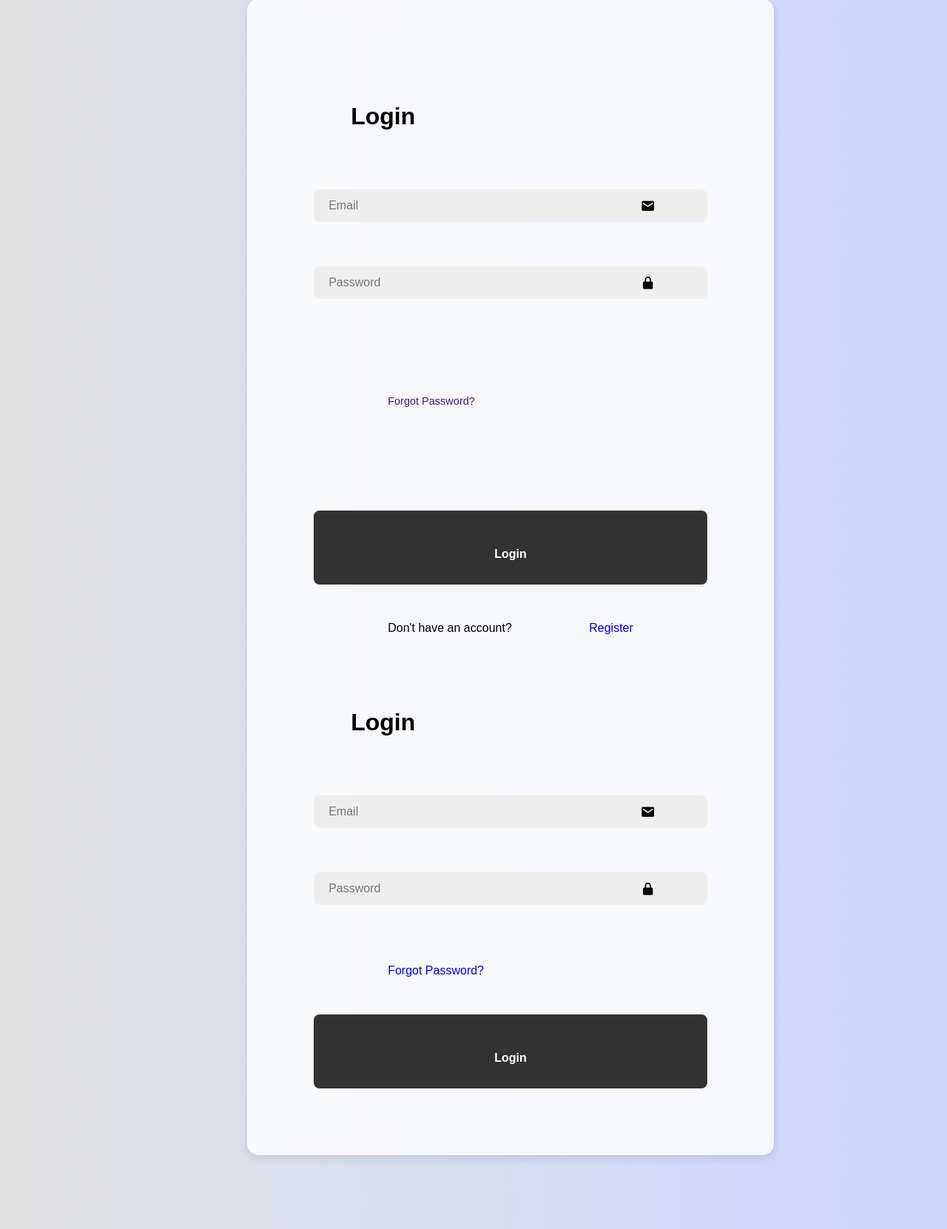
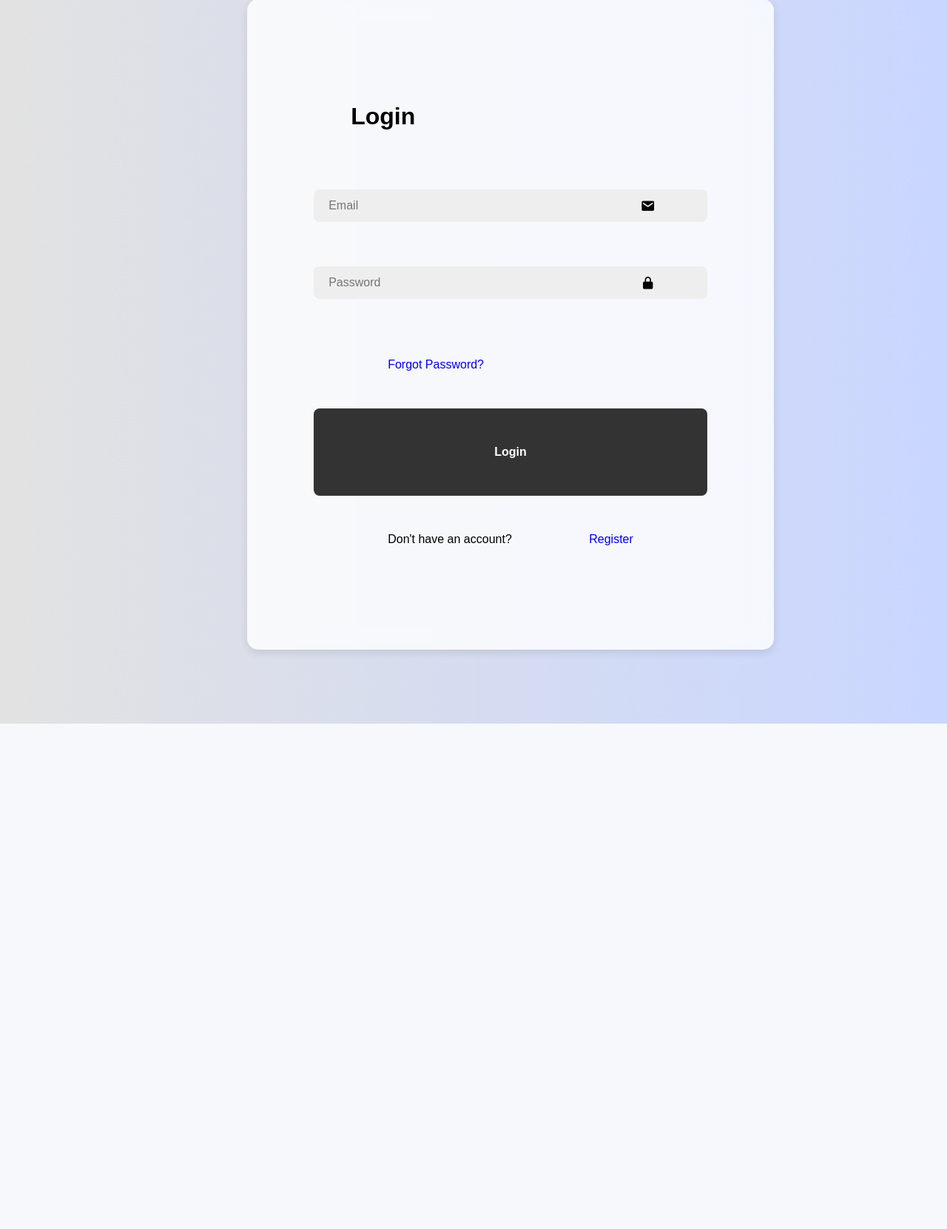
Before and after one commit to GitGinocchio/WeatherWebsiteArduino, a Flask app: page /login in a window 1280 px wide. Shown: the part 101-1762 px from the top of the page at 74% size. After the commit the page ends 1079 px from the top, so only its background shows below. Run offline with Flask 3, Linux system fonts and the light colour scheme.

Commit message:
[Backend] Register Page and minor changes

```diff
--- a/src/web/config/database.sql
+++ b/src/web/config/database.sql
@@ -2,6 +2,7 @@ BEGIN;
 
 
 CREATE TABLE IF NOT EXISTS users (
+    username TEXT,
     email TEXT,
     password TEXT,
 
--- a/src/web/main.py
+++ b/src/web/main.py
@@ -3,6 +3,7 @@ from flask import       \
     request,            \
     Response,           \
     redirect,           \
+    make_response,      \
     render_template
 from os.path import dirname, join
 import hashlib
@@ -37,37 +38,57 @@ def login():
         email = request.form.get("email")
         password = request.form.get("password")
 
-        hashed = hashlib.sha256(password.encode())
+        hashed = hashlib.sha256(password.encode()).hexdigest()
 
         connection = sqlite3.connect(DB_PATH)
 
         try:
-            cursor = connection.execute("SELECT * FROM users WHERE email = ? AND password = ?", (email, hashed.hexdigest()))
+            cursor = connection.execute("SELECT * FROM users WHERE email = ? AND password = ?", (email, hashed))
             row = cursor.fetchone()
             if not row: raise sqlite3.DataError()
         except sqlite3.DataError as e:
             return Response(render_template("login.html", messages=[("error", "No user found for this email and password")]))
 
-        # Da sostituire con un redirect ad una route /user
-        # Forse prima di fare il redirect si potrebbe mostrare il messaggio di registrazione avvenuta
-        return Response(render_template("login.html", messages=[("success", "Successfully logged in!")]))
+        response = redirect('/user')
 
-        """
+        # Questo codice fa pena ma per questo progetto va piu' che bene
+        # nella realta' bisognerebbe utilizzare un algoritmo con chiave pubblica e privata
+        # per generare un token da salvare nei cookie che lo rende decifrabile solo dal server
+        response.headers.set('Set-Cookie', f'user_access_token={hashed};')
+        return response
+    else:
+        return render_template("login.html")
+
+@app.route('/register', methods=["GET", "POST"])
+def register():
+    if request.method == "POST":
+        print(request.form)
+
+        username = request.form.get('username')
+        email = request.form.get("email")
+        password = request.form.get("password")
+
+        hashed = hashlib.sha256(password.encode()).hexdigest()
+
         try:
             connection = sqlite3.connect(DB_PATH)
-            connection.execute("INSERT INTO users (email, password) VALUES (?, ?)", (email, hashed))
+            connection.execute("INSERT INTO users (username, email, password) VALUES (?, ?, ?)", (username, email, hashed))
         except sqlite3.IntegrityError as e:
             connection.rollback()
-            return Response(render_template("login.html", messages=[("error", "This email is already registered.")]))
+            return Response(render_template("register.html", messages=[("error", "This email is already registered.")]))
         else:
             connection.commit()
 
-            # Da sostituire con un redirect ad una route /user
-            # Forse prima di fare il redirect si potrebbe mostrare il messaggio di registrazione avvenuta
-            return Response(render_template("login.html", messages=[("success", "Successfully logged in!")]))
-        """
+            # Questa response dovrebbe reindirizzare a /user, per ora solo a /
+            response = redirect('/')
+
+            # Questo codice fa pena ma per questo progetto va piu' che bene
+            # nella realta' bisognerebbe utilizzare un algoritmo con chiave pubblica e privata
+            # per generare un token da salvare nei cookie che lo rende decifrabile solo dal server
+            response.headers.set('Set-Cookie', f'user_access_token={hashed};')
+            return response
     else:
-        return render_template("login.html")
+        return render_template('register.html')
 
 @app.route("/search")
 def search():
--- a/src/web/static/css/login.css
+++ b/src/web/static/css/login.css
@@ -64,10 +64,8 @@ form{
 
 .btn{
     width: 100%;
-    height: 50px;
     background: #333;
     box-shadow: 0 0 10x rgba(0, 0, 0, 0.1);
-    height: 30px;
     align-content: center;
     text-align: center;
     border-radius: 8px;
--- a/src/web/templates/index.html
+++ b/src/web/templates/index.html
@@ -13,11 +13,11 @@
     <div class="main">
         <header>
             <a href="/menu">
-                <img src="menu.png" alt="Menu" class="menu-button" height="100" width="100">
+                <img src="./static/images/sole.png" alt="Menu" class="menu-button" height="100" width="100">
             </a>
             <h1>Benvenuto!</h1>
             <a href="/login">
-                <img src="login-icon.png" alt="Login" class="login-button">
+                <img src="./static/images/user.png" alt="Login" class="login-button">
             </a>
         </header>
         <main>
--- a/src/web/templates/login.html
+++ b/src/web/templates/login.html
@@ -9,24 +9,6 @@
     <div class="container">
     </div class="form-box login">
     <div class="blurred-box">
-    <form action="#">
-        <h1>Login</h1>
-        <div class="input-box">
-            <input type="email" placeholder="Email" required>
-            <i class="bx bxs-envelope"></i>
-        </div>
-        <div class="input-box">
-            <input type="password" placeholder="Password" required>
-            <i class="bx bxs-lock-alt"></i>
-        </div>
-        <div class="forgot-link">
-            <a href="#">Forgot Password?</a>
-        </div>
-        <button type="submit" class="btn">Login</button>
-        <div class="register">
-            <span>Don't have an account?</span>
-            <a href="register.html">Register</a>
-        </div>
     <form action="/login" method="POST">
         <h1>Login</h1>
         <div class="input-box">
@@ -46,6 +28,10 @@
         </div>
         {% endfor %}
         <button type="submit" class="btn">Login</button>
+        <div class="register">
+            <span>Don't have an account?</span>
+            <a href="/register">Register</a>
+        </div>
     </form>
     </div>
 </div>
```
Also changed, not shown: src/web/static/js/register.js (+13 -6 lines), src/web/templates/register.html (+18 -7 lines), src/web/data/database.db, src/web/static/images/user.png (renamed from src/web/static/images/user2.png). Lines whose indentation alone changed are shown as unchanged.
